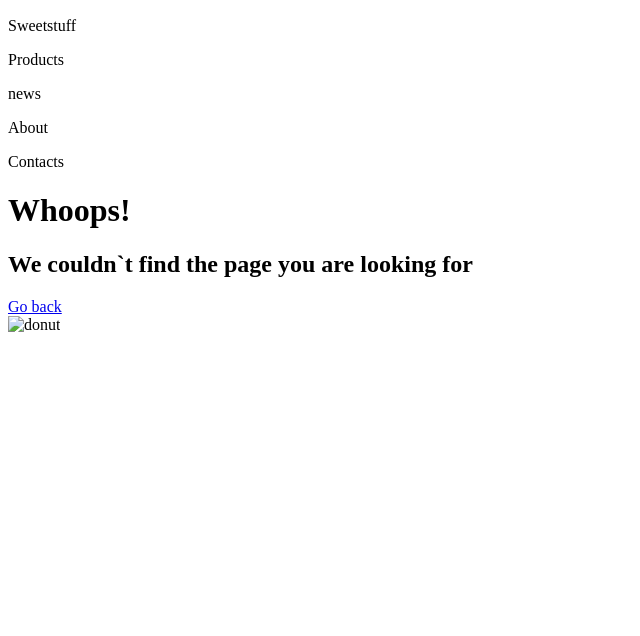
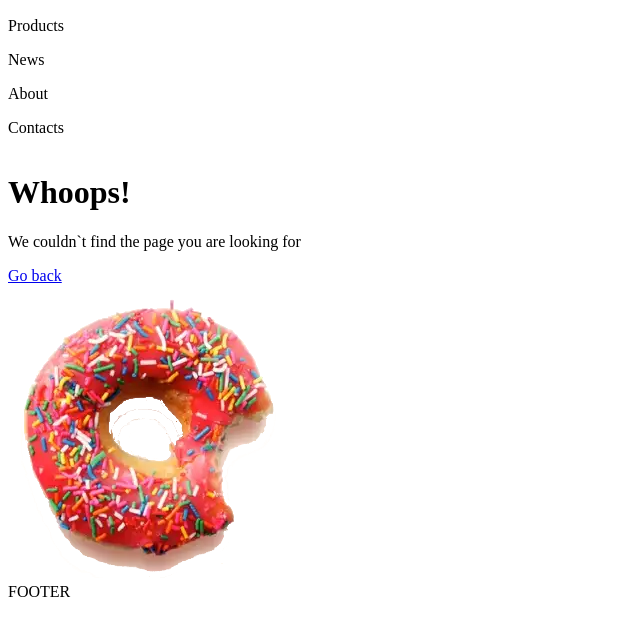
Before and after one commit to IrinaVaronka/3-projektas-donut, a website: page index.html in a window 1280 px wide. Shown: the part 46-682 px from the top of the page, without its empty margins (0-640 px from the left). Drawn offline with Linux system fonts and the light colour scheme.

Commit message:
main structure

```diff
--- /dev/null
+++ b/css/main.css
@@ -0,0 +1,5 @@
+.container {
+    width: 1000px;
+    margin-left: calc(50%-5000px);
+    display: inline-block;
+}
--- a/index.html
+++ b/index.html
@@ -5,25 +5,32 @@
     <meta http-equiv="X-UA-Compatible" content="IE=edge">
     <meta name="viewport" content="width=device-width, initial-scale=1.0">
     <title>Donut</title>
+    <link rel="stylesheet" href="./css/main.css">
 </head>
+
 <body>
-    <main>
-        <img src="./logo.png" alt="label swettstuff">
-        <p>Sweetstuff</p>
-        <p>Products</p>
-        <p>news</p>
-        <p>About</p>
-        <p>Contacts</p>
+    <header class="container">
+        <img class="logo" src="./img/logo.png" alt="label swettstuff">
+        <nav>
+            <p>Products</p>
+            <p>News</p>
+            <p>About</p>
+            <p>Contacts</p>
+        </nav>
+    </header>
 
+    <main class="container">
+        <div>
         <H1>Whoops!</H1>
-        <h2>We couldn`t find the page you are looking for</h2>
+        <p>We couldn`t find the page you are looking for</p>
         <a href="#">Go back</a>
-        <div>
-            <img src="#" alt="donut">
         </div>
+            <img src="./img/main image.png" alt="donut">
+    </main>
 
+    <footer class="container">
+        FOOTER
+    </footer>
 
-
-    </main>
 </body>
 </html>
```
Also changed, not shown: img/logo.png (renamed from logo.png), img/main image.png (renamed from main image.png).
